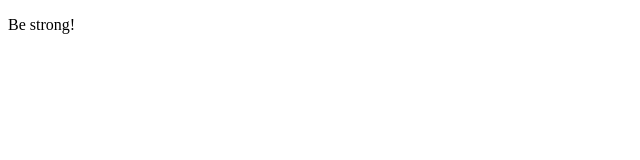
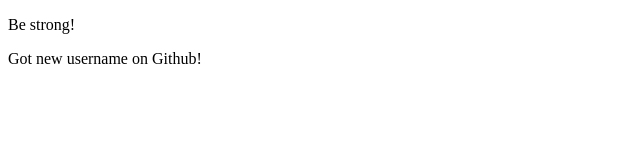
Before and after one commit to jaanmeld/homework01-crear-repositorio, a plain HTML site: page index.html in a window 1280 px wide. Shown: the whole page, without its empty margins (0-640 px from the left). Drawn offline with Linux system fonts and the light colour scheme.

Commit message:
new username on github

```diff
--- a/index.html
+++ b/index.html
@@ -7,5 +7,6 @@
 </head>
 <body>
     <p>Be strong!</p>
+    <p>Got new username on Github!</p>
 </body>
 </html>
```
